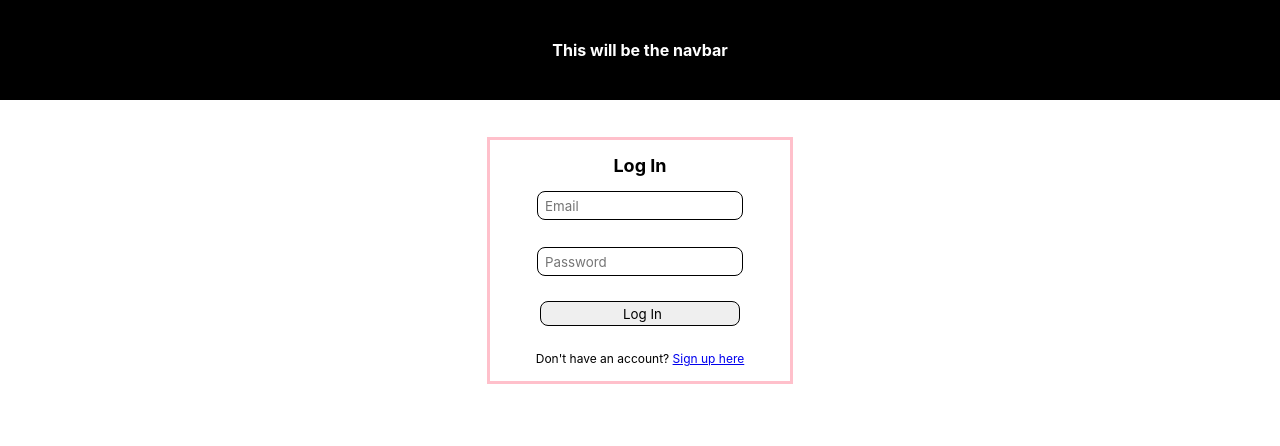
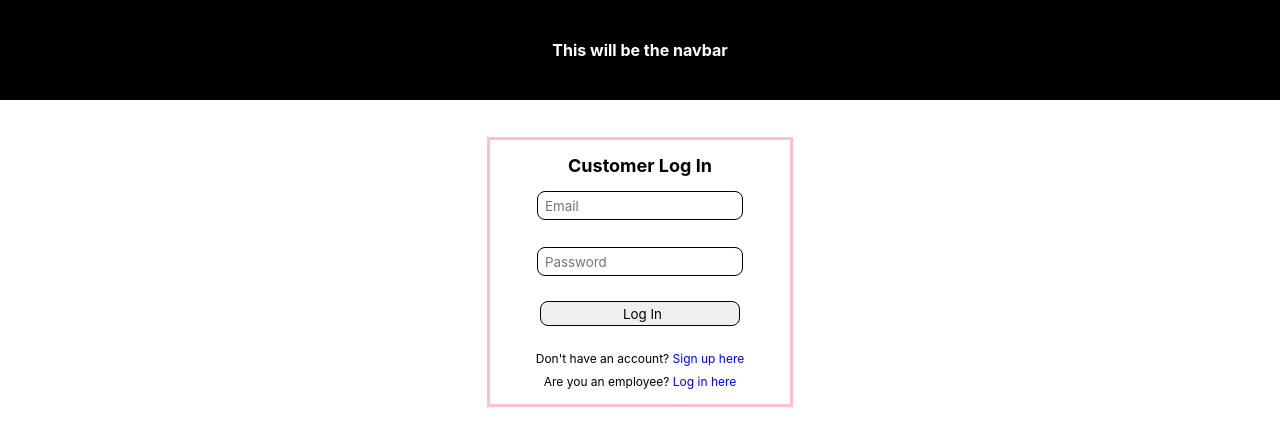
Before and after one commit to petrovskidavid/product-system-project, a React (Create React App) app in the folder client/: page / in a window 1280 px wide. Shown: the top 446 px of the page. Built offline with nearby package versions, Linux system fonts and the light colour scheme.

Commit message:
Updated LogInForm to render employee login if pathname = 'emp/login'

```diff
--- a/client/src/assets/css/FormPages.css
+++ b/client/src/assets/css/FormPages.css
@@ -52,5 +52,16 @@
 
 .redirect-form {
     font-size: 12px;
+}
+
+.signup-redirect-form {
+    margin-bottom: 8px;
+}
+
+.emp-login-redirect-form {
     margin-bottom: 15px;
 }
+
+.redirect-form a {
+    text-decoration: none;
+}
--- a/client/src/pages/LogIn/LogInForm.js
+++ b/client/src/pages/LogIn/LogInForm.js
@@ -1,5 +1,5 @@
 import { useState } from "react"
-import { useNavigate } from "react-router-dom";
+import { useNavigate, useLocation } from "react-router-dom";
 import Axios from "axios"
 import { useForm } from 'react-hook-form'
 import { yupResolver } from '@hookform/resolvers/yup'
@@ -9,20 +9,28 @@ import * as yup from 'yup'
 // Holds validation rules for the log in form inputs
 const logInValidation = yup.object().shape({
     email: yup.string().email().max(255).required("Please provide your email"),
+    empID: yup.number().min(7).max(7).required("Please provide your employee ID"),
     password: yup.string().required("Please provide your password")
 })
 
 
-export default function LogInForm() {
+export default function LogInForm(props) {
 
     const nav = useNavigate()                                     //< Used to redirect client
+    const location = useLocation()
+    let type = props.type
     const [emailErr, setEmailErr] = useState(false)               //< Holds a boolean indicating if an email error occured while logging in
+    //const [empIDErr, setEmpIDErr] = useState(false)
     const [verificationErr, setVerificationErr] = useState(false) //< Holds a boolean indicating if a password/email verificaiton error occured while logging in
 
 
     // Removes all localStorage items connected to user login info
     localStorage.removeItem("customerName")
     localStorage.removeItem("customerEmail")
+
+
+    if(location.pathname === "/emp/login")
+        type = "employee"
 
     // Uses the above validation rules to handle the forms input and provides parameters to use
     const { register, handleSubmit, formState: { errors } } = useForm({
@@ -77,15 +85,15 @@ export default function LogInForm() {
                 </div>
             <form method="POST" onSubmit={handleSubmit(submitLogIn)}>
                 <div className="form-title">
-                    Log In
+                    {type === "employee" ? "Employee" : "Customer"} Log In
                 </div>
 
                 <div className="form-error">
                     {errors.email?.type === "email" ? "Invalid email" : errors.email?.message}
                 </div>
                 <input
-                    {...register('email')}
-                    placeholder="Email"
+                    {...register(type === "employee" ? "empID" : "email")}
+                    placeholder={type === "employee" ? "Employee ID" : "Email"}
                     type="text"
                 />
 
@@ -104,9 +112,17 @@ export default function LogInForm() {
                         className="form-btn"
                 />
 
-                <div className="redirect-form">
-                    Don't have an account? <a href="/signup">Sign up here</a>
-                </div>
+                {
+                    type !== "employee" &&
+                    <div className="redirect-form">
+                        <div className="signup-redirect-form">
+                            Don't have an account? <a href="/signup">Sign up here</a>
+                        </div>
+                        <div className="emp-login-redirect-form">
+                            Are you an employee? <a href="/emp/login">Log in here</a>
+                        </div>
+                    </div>
+                }
             </form>
         </div>
     )
```
